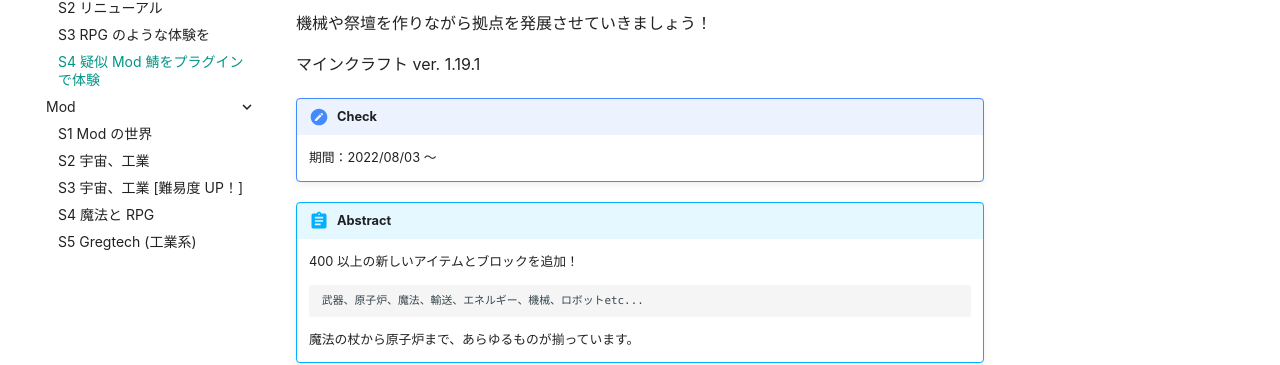
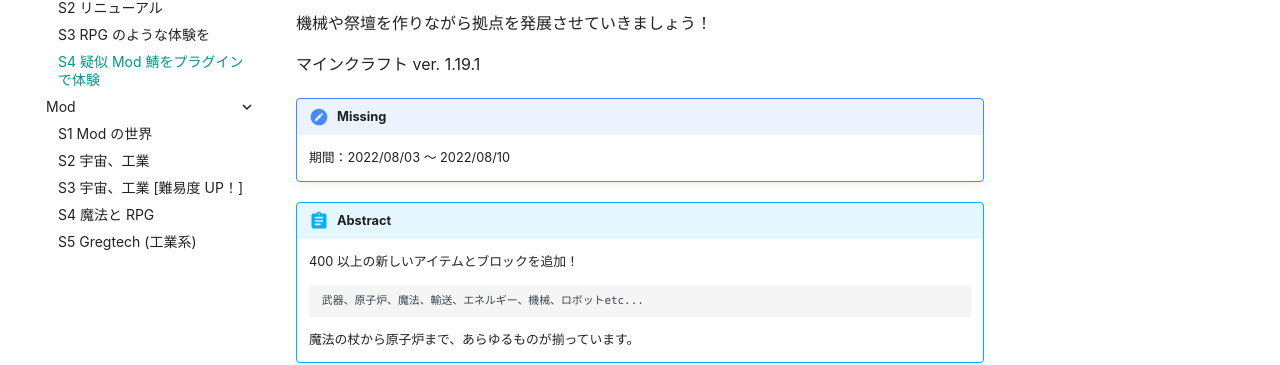
Before and after one commit to Neko7sora/kpw-web, an MkDocs documentation site: the page built from path/docs/mkdocs/docs/minecraft/life/s4.md, in a window 1280 px wide and 900 px high. Shown: the part 305-670 px from the top of the window. Built offline with MkDocs 1.6.1 and Material for MkDocs 9.7.7, drawn with Linux system fonts in a browser that asks for light colours; some web fonts are replaced; comment, search, counter and statistics services are not loaded.

Commit message:
Update s4.md

```diff
--- a/path/docs/mkdocs/docs/minecraft/life/s4.md
+++ b/path/docs/mkdocs/docs/minecraft/life/s4.md
@@ -6,9 +6,9 @@ Mod がなくても工業や魔術を楽しめるように Slimefun 4 プラグ
 
 マインクラフト ver. 1.19.1
 
-!!! check
+!!! missing
 
-    期間：2022/08/03 ～
+    期間：2022/08/03 ～ 2022/08/10
 
 !!! abstract
 
```
